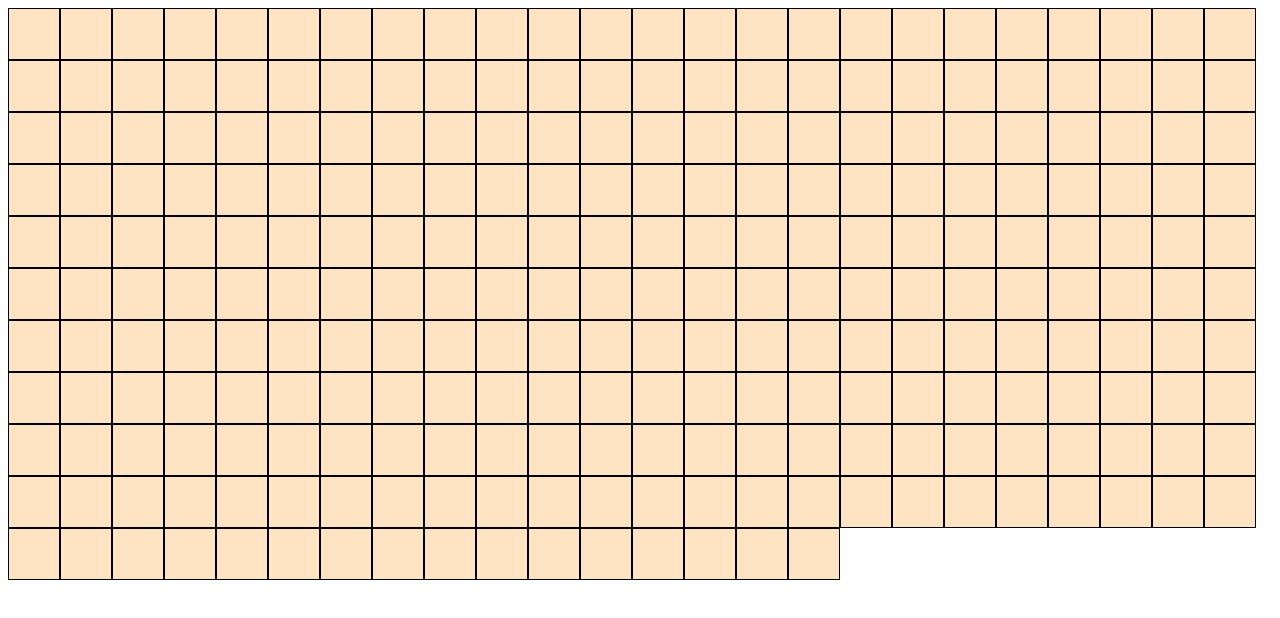
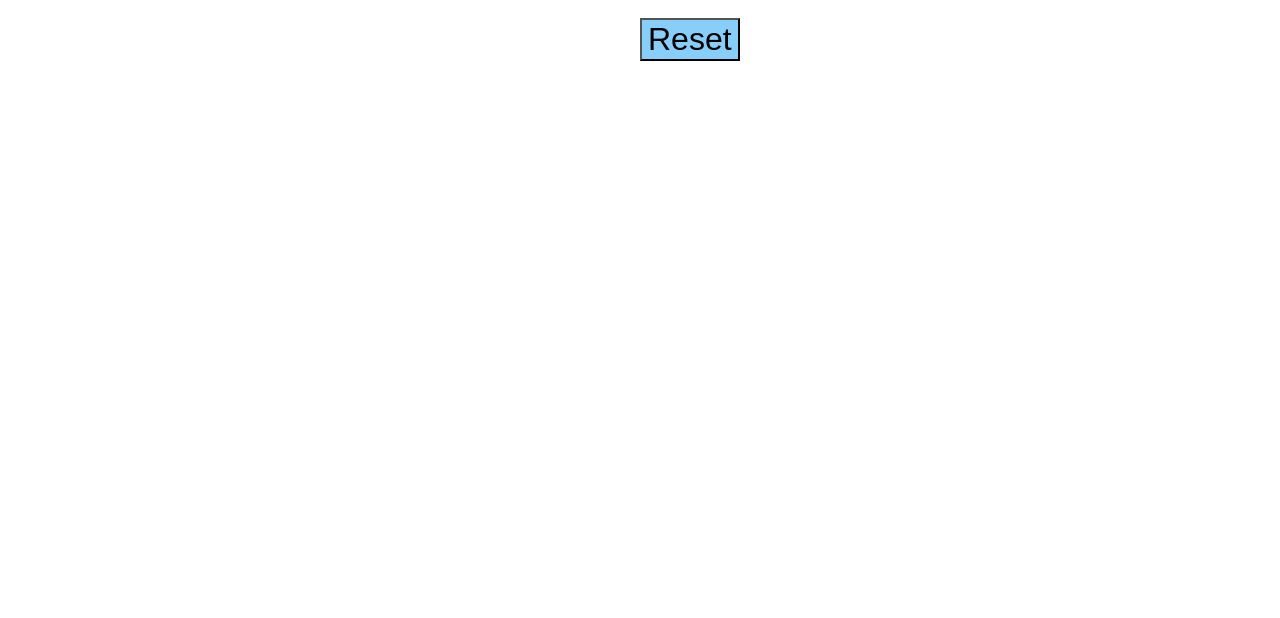
Before and after one commit to Ada166/project-etchASketch, a plain HTML site: page index.html in a window 1280 px wide. Drawn offline with Linux system fonts and the light colour scheme.

Commit message:
Add reset button with prompt, function (WIP)

```diff
--- a/index.html
+++ b/index.html
@@ -6,6 +6,7 @@
     <link rel="stylesheet" href="style.css">
     <title>Etch-A-Sketch</title>
 </head>
+    <button id="resetBtn">Reset</button>
 <body>
     <div class ="container">
 
--- a/script.js
+++ b/script.js
@@ -1,6 +1,12 @@
+const resetBtn = document.getElementById('resetBtn');
+    resetBtn.addEventListener('click', function() {
+        newSize = prompt("Enter new grid size (max 100):");        if (newSize === null) return;
+        let size= parseInt (newSize);
+    });
+
 const container = document.querySelector('.container');
 function createGrid(numSquare) {
-    for (let i = 0; i <numSquare; i++) {
+    for (let i = 0; i < numSquare; i++) {
         const square = document.createElement('div');
         square.classList.add('square');
         container.appendChild(square);
@@ -10,4 +16,6 @@ function createGrid(numSquare) {
     }
 }
 
-createGrid(256);
+
+
+createGrid(resetBtn);
--- a/style.css
+++ b/style.css
@@ -1,11 +1,25 @@
 .square {
     border: 1px solid black;
-    width: 50px;
+    width: calc(100% / 16);
     height: 50px;
     background-color:bisque;
+    box-sizing: border-box;
+    padding-bottom: calc(100% / 16);
 }
 
 .container {
     display: flex;
     flex-wrap: wrap;
 }
+
+#resetBtn {
+    margin: 10px;
+    padding: 20px, 40px;
+    font-size: 32px;
+    background-color: lightskyblue;
+    margin-left: 50%;
+    cursor: pointer;
+}
+#resetBtn:hover {
+    background-color: deepskyblue;
+}
```
